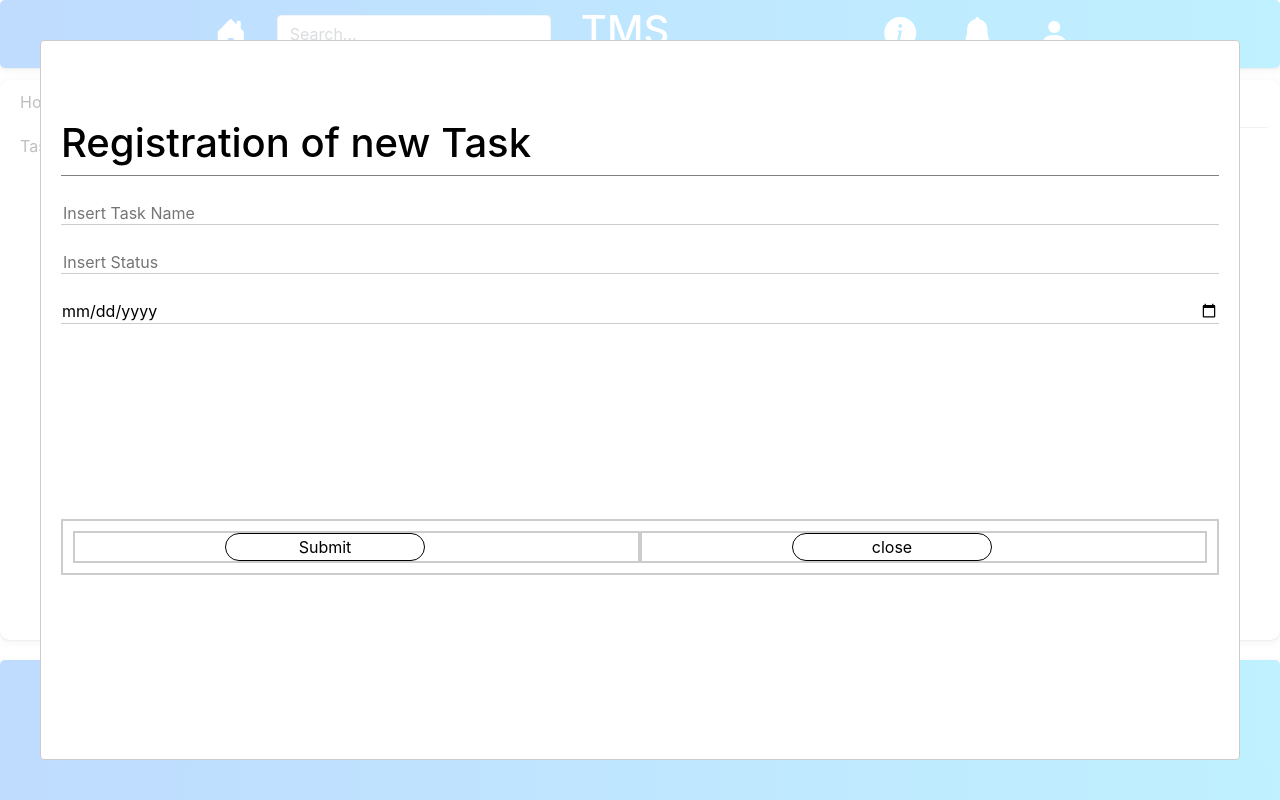
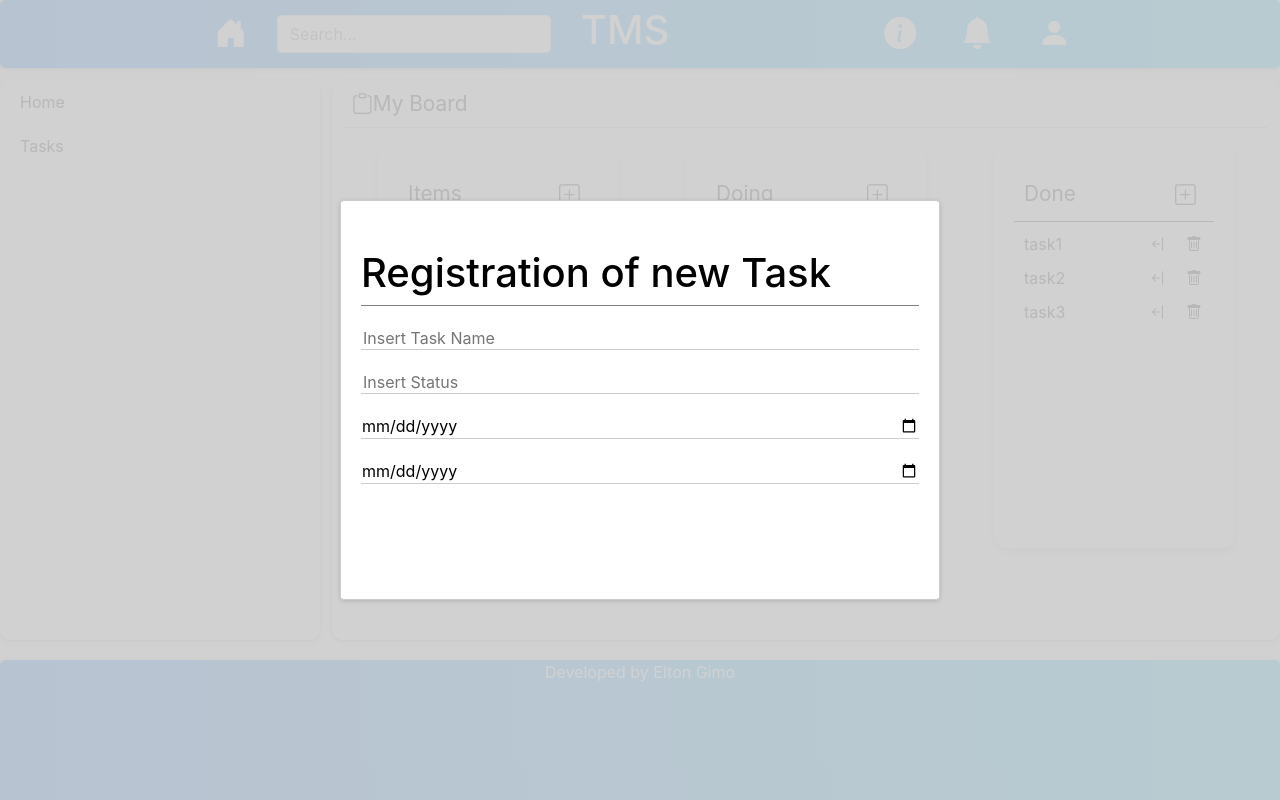
Before and after one commit to Eltongimo/TaskMan, a React (Create React App) app: page / in a window 1280 px wide. Both pictures are taken after a click on the button 569 px from the left and 194 px from the top of the page. Shown: the top 800 px of the page. Built offline with nearby package versions, Linux system fonts and the light colour scheme.

Commit message:
new changes on modal form

```diff
--- a/src/components/Sticky.css
+++ b/src/components/Sticky.css
@@ -99,8 +99,9 @@ a{
 }
 
 .btn-close-modal:hover{
-    border-color:red;
+    border-color:#ff9999;
     transform: scale(1.05);
+    color: #ff9999;
 }
 
 .btn-submit-modal{
@@ -110,16 +111,19 @@ a{
     border: solid 1.2px;
 }
 
+.btn-submit-modal:hover{
+    border-color:#32dac3;
+    transform: scale(1.05);
+    color:#32dac3;
+}
+
+
 .modal-form-footer{
     display: flex;
-    border: solid #ccc 2px;
-    padding: 10px;
     flex-direction: row;
     align-items: center;
 }
 
 .footer-btn{
-    border: solid #ccc 2px;
-    width: 50%;
-    padding-left: 150px;
+    padding: 5px
 }
--- a/src/components/Sticky.jsx
+++ b/src/components/Sticky.jsx
@@ -52,6 +52,20 @@ function Sticky(props){
 
                        <Modal  isOpen={showModalForm}
                               onRequestClose={() => setShowModalForm(false)}
+                              style={
+                                    {
+                                        overlay:{
+                                            backgroundColor: 'rgb(204, 204, 204,0.9)'
+                                        },
+                                        content:{
+                                            height: '400px',
+                                            left: '50%',
+                                            top: '50%',
+                                            transform: 'translate(-50%, -50%)',
+                                            boxShadow: 'rgba(0, 0, 0, 0.16) 0px 1px 4px'
+                                        }
+                                    }
+                            }
                         >
                             <AddNewTaskForm/>
                             <div className='modal-form-footer'>
--- a/src/components/modalforms/AddNewTask.css
+++ b/src/components/modalforms/AddNewTask.css
@@ -42,7 +42,7 @@
 .text-input{
     width: 100%;
     height: 100%;
-    padding: 15px 0px 10px 0px;
+    padding: 10px 0px 10px 0px;
 }
 
 
--- a/src/components/modalforms/AddNewTask.jsx
+++ b/src/components/modalforms/AddNewTask.jsx
@@ -4,9 +4,7 @@ import React from 'react'
 function AddNewTaskForm(){
 
         return (
-
-
-<div className = 'modal-container-new-task'>
+                <div className = 'modal-container-new-task'>
                     <div className = 'modal-header-new-task'>
                         <h1 className='modal-h1-new-task'
                             style={{'color':'black'}}>
@@ -34,9 +32,17 @@ function AddNewTaskForm(){
                                     placeholder='click to insert Date'/>
                                 </div>
                             </div>
-                        </form>
+
+                            <div className='input-row'>
+                                <div className='text-input'>
+                                    <input type='date' className='input-form'
+                                    placeholder='click to insert Date'/>
+                                </div>
+                            </div>
+
+                          </form>
                     </div>
-                </div>
+            </div>
         )
 }
 
```
Also changed, not shown: 1 other file (tests, documents, lock files or other folders).
